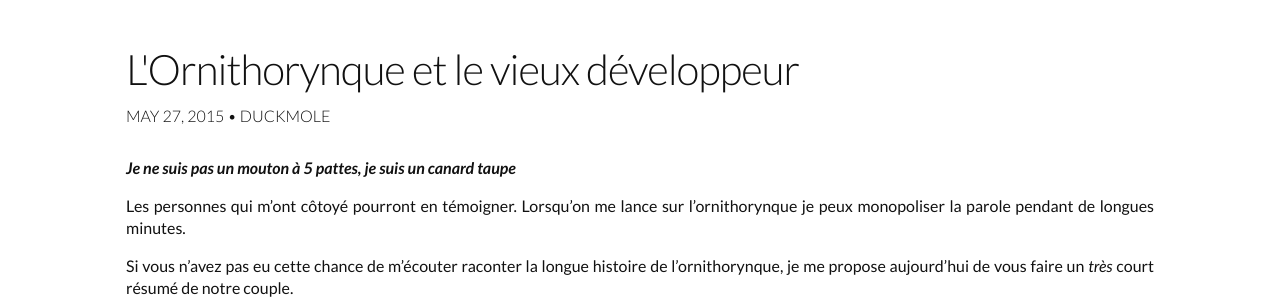
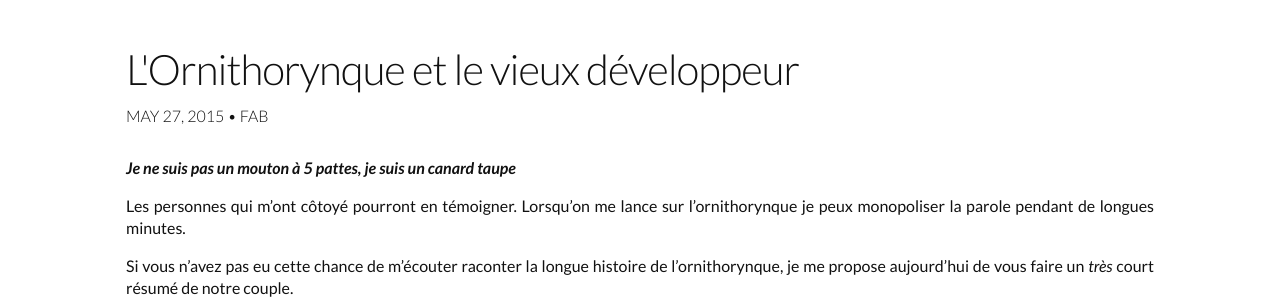
Before and after one commit to servebox/servebox.github.io, a Jekyll site: the page built from _posts/2015-05-27-duckmole.md, in a window 1280 px wide and 900 px high. Shown: the part 385-685 px from the top of the window. Built offline with Jekyll 4.4.1, drawn with Linux system fonts in a browser that asks for light colours.

Commit message:
Fix display Author on blog post

```diff
--- a/_includes/card.html
+++ b/_includes/card.html
@@ -28,7 +28,7 @@
       </div>
     {% endif %}
     {{ content }}
-    {% if post.author_comments %}
+    {% if post.author %}
     {% include discuss.html post=post %}
     {% endif %}
     <nav class="post-tags">
--- a/_includes/discuss.html
+++ b/_includes/discuss.html
@@ -1,6 +1,8 @@
+{% if post.author_comments %}
 <aside>
   {{ post.author_comments }}
 </aside>
+{% endif %}
 {% assign author = site.data.people[post.author] %}
 <div class="author">
   <i class="avatar"><img src="http://www.gravatar.com/avatar/{{ author.gravatar }}.png?s=50"></i>
--- a/_posts/2015-05-27-duckmole.md
+++ b/_posts/2015-05-27-duckmole.md
@@ -4,7 +4,7 @@
 date:   2015-05-27 11:00:15
 tags:
   - nerd-moment
-author: duckmole
+author: fab
 thumbnail: /images/ornithorynque.jpg
 ---
 ***Je ne suis pas un mouton à 5 pattes, je suis un canard taupe***
```
